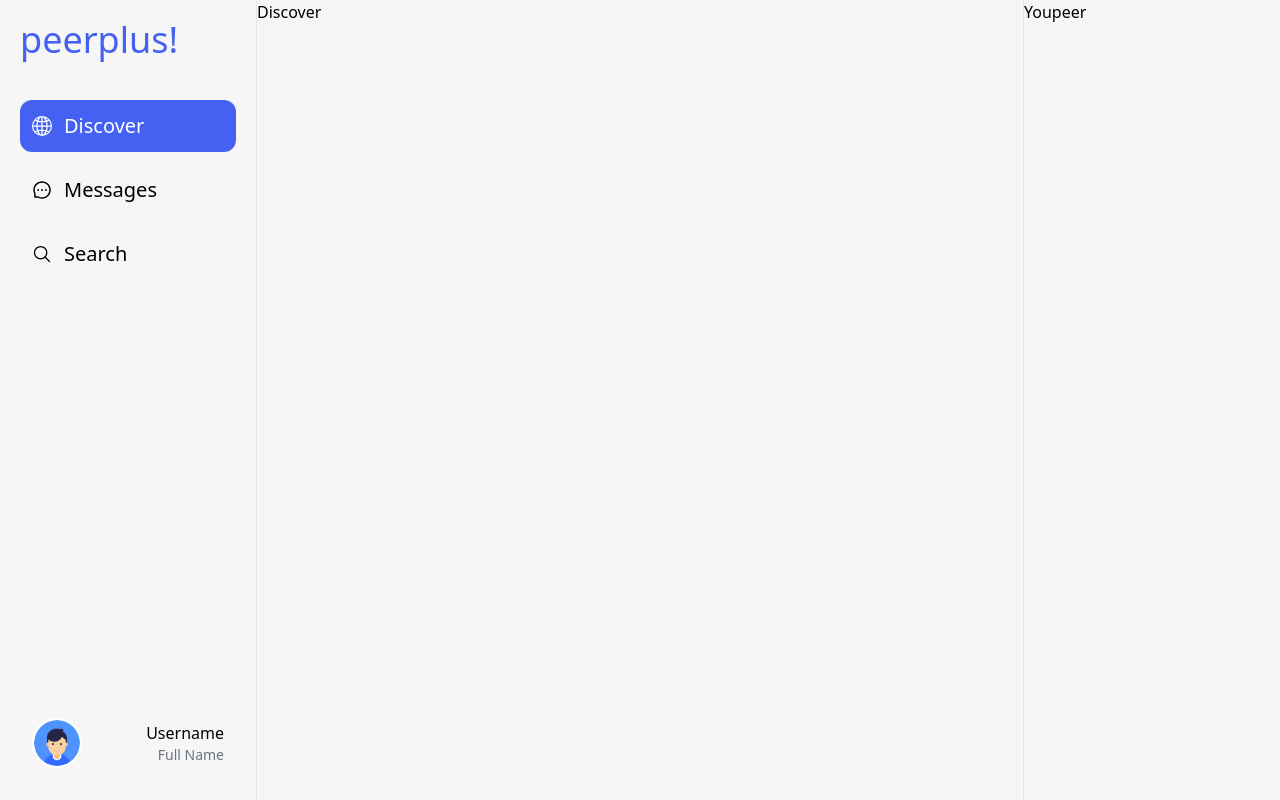
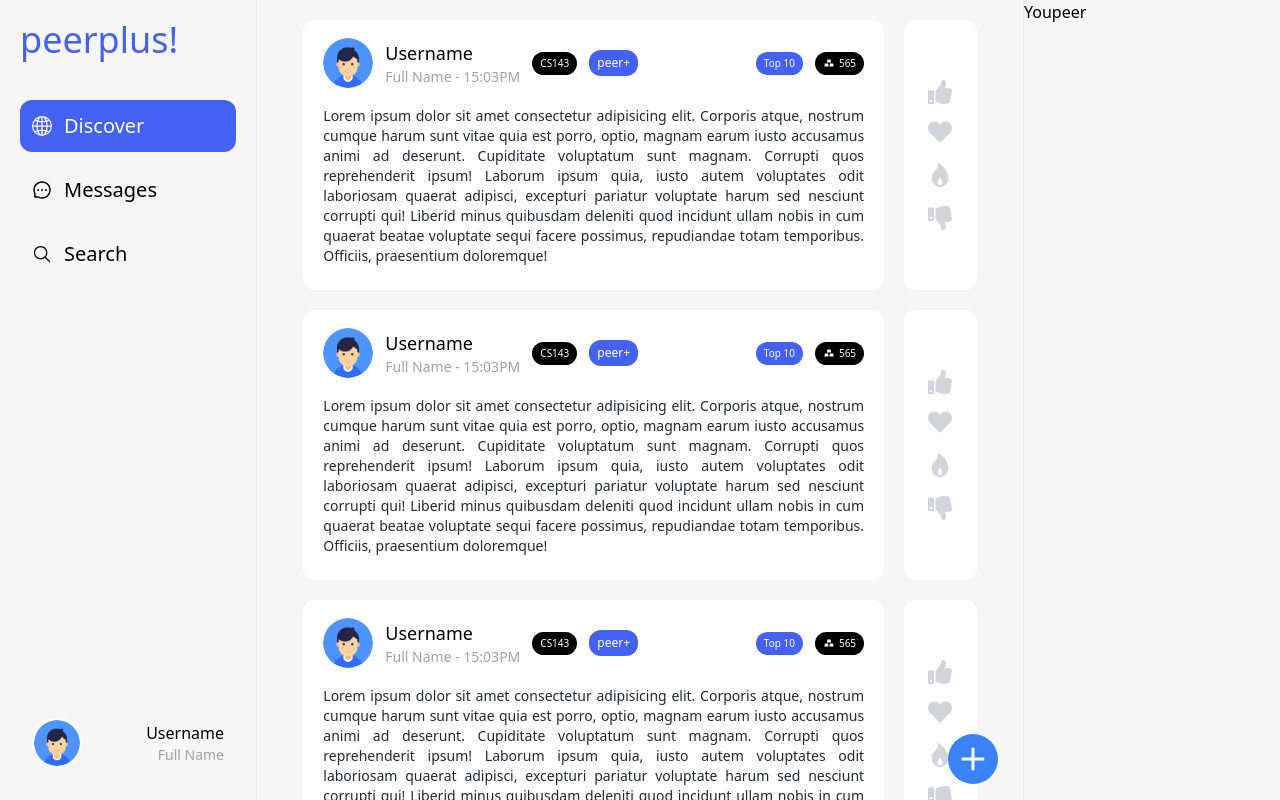
Before and after one commit to the-osiris/peerplus, a React (Vite) app in the folder client/: page / in a window 1280 px wide. Built offline with nearby package versions, Linux system fonts and the light colour scheme.

Commit message:
discover page

```diff
--- a/client/src/components/Discover/Discover.jsx
+++ b/client/src/components/Discover/Discover.jsx
@@ -1,9 +1,30 @@
-import React from "react";
+import React, { useState } from "react";
+import Post from "./Post";
+import { IoMdAdd } from "react-icons/io";
 
 function Discover() {
+  const [postPopUp, setPostPopUp] = useState(false);
   return (
-    <div className="w-[60%] h-screen border-l-[1px] border-r-[1px] border-gray-200">
-      Discover
+    <div className="relative w-[60%] h-screen border-l-[1px] border-r-[1px] border-gray-200 p-5 flex flex-col gap-5 overflow-y-auto">
+      <Post id="1" />
+      <Post id="2" />
+      <Post id="3" />
+      <Post id="4" />
+      <Post id="5" />
+      <Post id="6" />
+      <button onClick={() => setPostPopUp(true)} className="fixed h-[50px] w-[50px] rounded-[25px] right-[22%] bottom-[2%] bg-blue-500 text-4xl text-white flex items-center justify-center hover:bg-blue-700">
+        <IoMdAdd />
+      </button>
+      {postPopUp && (
+        <div
+          onClick={() => {
+            setPostPopUp(false);
+          }}
+          className="fixed z-5 h-screen w-screen left-0 top-0 flex items-center justify-center"
+        >
+          <div className="w-[800px] h-[500px] bg-white"></div>
+        </div>
+      )}
     </div>
   );
 }
--- /dev/null
+++ b/client/src/components/Discover/Post.jsx
@@ -0,0 +1,140 @@
+/* eslint-disable react/prop-types */
+import React, { useState } from "react";
+import { FaHeart } from "react-icons/fa";
+import { FaThumbsUp, FaThumbsDown } from "react-icons/fa";
+import { IoIosFlame } from "react-icons/io";
+import { AiFillGold } from "react-icons/ai";
+
+import userImg from "../../assets/image/Male.png";
+
+function Post({ id }) {
+  const [interaction, setInteraction] = useState("");
+  //   console.log(interaction);
+  return (
+    <div className="w-full flex justify-center gap-5">
+      <div className="bg-white w-[80%] rounded-xl p-5 flex flex-col gap-5">
+        <div className="h-[20%] w-full flex items-center justify-between">
+          <div className="flex items-center gap-3">
+            <img
+              src={userImg}
+              className="rounded-[50%] h-[50px] w-[50px]"
+              alt=""
+            />
+            <div className="flex flex-col">
+              <h3 className="text-lg">Username</h3>
+              <p className="text-sm text-gray-400">Full Name - 15:03PM</p>
+            </div>
+            <div className="text-[10px] bg-black px-2 py-1 rounded-xl text-white">
+              CS143
+            </div>
+            <div className="text-[12px] bg-[#4461F2] px-2 py-1 rounded-xl text-white">
+              peer+
+            </div>
+          </div>
+          <div className="flex items-center gap-3">
+            <div className="bg-[#4461F2] px-2 py-1 text-[10px] text-white rounded-xl ">
+              Top 10
+            </div>
+            <div className="bg-black px-2 py-1 text-[10px] text-white rounded-xl flex gap-1 items-center">
+              <AiFillGold className="text-[12px]" /> 565
+            </div>
+          </div>
+        </div>
+        <div className="h-[80%] w-full text-sm text-gray-800 text-justify flex">
+          {/* <img src="" className="h-[300px] w-auto bg-red-300" alt="no" /> */}
+          <p>
+            Lorem ipsum dolor sit amet consectetur adipisicing elit. Corporis
+            atque, nostrum cumque harum sunt vitae quia est porro, optio, magnam
+            earum iusto accusamus animi ad deserunt. Cupiditate voluptatum sunt
+            magnam. Corrupti quos reprehenderit ipsum! Laborum ipsum quia, iusto
+            autem voluptates odit laboriosam quaerat adipisci, excepturi
+            pariatur voluptate harum sed nesciunt corrupti qui! Liberid minus
+            quibusdam deleniti quod incidunt ullam nobis in cum quaerat beatae
+            voluptate sequi facere possimus, repudiandae totam temporibus.
+            Officiis, praesentium doloremque!
+          </p>
+        </div>
+      </div>
+      <div className="bg-white w-[10%] rounded-xl flex flex-col items-center justify-center gap-4 p-5">
+        <div className="flex items-center justify-center">
+          <label htmlFor={"tup" + id}>
+            <FaThumbsUp
+              className={
+                interaction == "tup"
+                  ? "text-2xl text-blue-300"
+                  : "text-2xl text-gray-300"
+              }
+            />
+          </label>
+          <input
+            id={"tup" + id}
+            name={id}
+            value="tup"
+            onChange={(e) => setInteraction(e.target.value)}
+            className="hidden"
+            type="radio"
+          />
+        </div>
+        <div className="flex items-center justify-center">
+          <label htmlFor={"heart" + id}>
+            <FaHeart
+              className={
+                interaction == "heart"
+                  ? "text-2xl text-red-500"
+                  : "text-2xl text-gray-300"
+              }
+            />
+          </label>
+          <input
+            id={"heart" + id}
+            name={id}
+            value="heart"
+            onChange={(e) => setInteraction(e.target.value)}
+            className="hidden"
+            type="radio"
+          />
+        </div>
+        <div className="flex items-center justify-center">
+          <label htmlFor={"flame" + id}>
+            <IoIosFlame
+              className={
+                interaction == "flame"
+                  ? "text-3xl text-orange-500"
+                  : "text-3xl text-gray-300"
+              }
+            />
+          </label>
+          <input
+            id={"flame" + id}
+            value="flame"
+            name={id}
+            onChange={(e) => setInteraction(e.target.value)}
+            className="hidden"
+            type="radio"
+          />
+        </div>
+        <div className="flex items-center justify-center">
+          <label htmlFor={"tdown" + id}>
+            <FaThumbsDown
+              className={
+                interaction == "tdown"
+                  ? "text-2xl text-blue-300"
+                  : "text-2xl text-gray-300"
+              }
+            />
+          </label>
+          <input
+            id={"tdown" + id}
+            value="tdown"
+            name={id}
+            onChange={(e) => setInteraction(e.target.value)}
+            className="hidden"
+            type="radio"
+          />
+        </div>
+      </div>
+    </div>
+  );
+}
+
+export default Post;
--- a/client/src/components/Navbar.jsx
+++ b/client/src/components/Navbar.jsx
@@ -73,7 +73,7 @@ function Navbar() {
             />
             <div className="flex flex-col items-end">
               <p className="text-md">Username</p>
-              <p className="text-sm text-gray-500">Full Name</p>
+              <p className="text-sm text-gray-400">Full Name</p>
             </div>
           </div>
         </Link>
```
